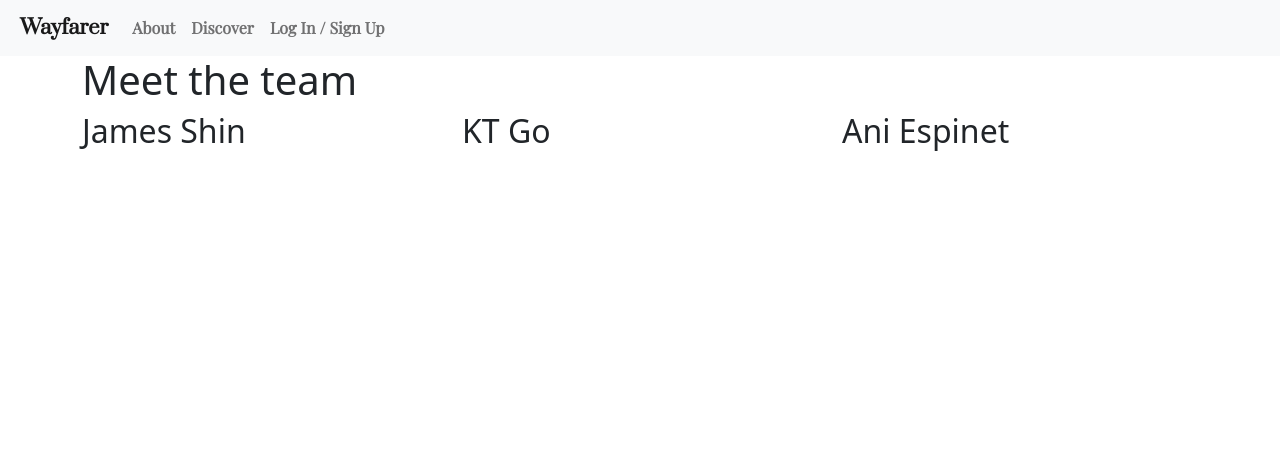
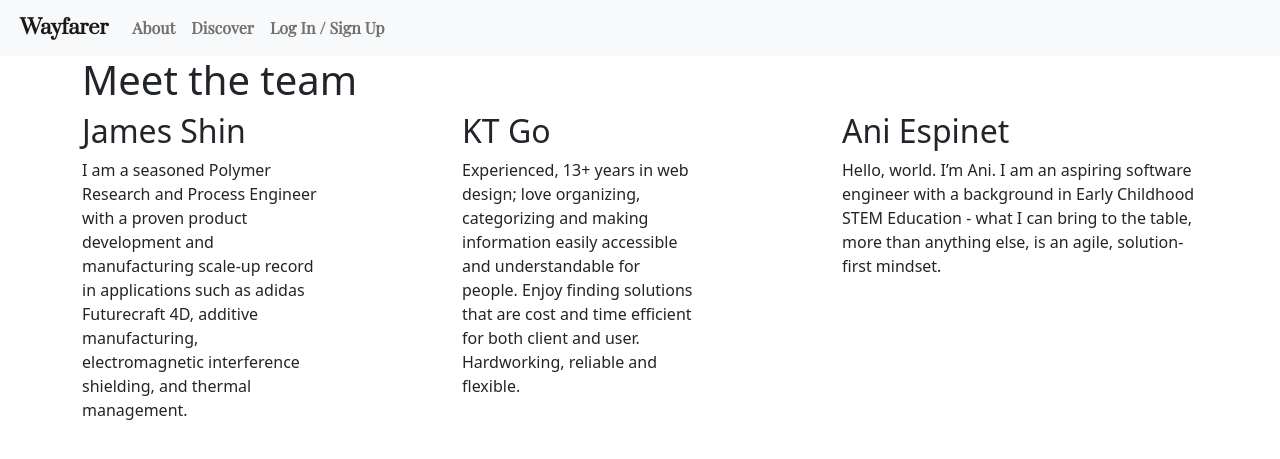
Before and after one commit to Alos222/project_wayfarer, a Django app: page /about/ in a window 1280 px wide. Shown: the top 459 px of the page. Run offline with Django 4.2, Linux system fonts and the light colour scheme; some libraries are stand-ins or nearby versions.

Commit message:
about me progress, added team bios

```diff
--- a/main_app/templates/about.html
+++ b/main_app/templates/about.html
@@ -8,12 +8,15 @@
 <div class="row">
 <div class="col-sm-4">
     <h2>James Shin</h2>
+    <p class="col-sm-8">I am a seasoned Polymer Research and Process Engineer with a proven product development and manufacturing scale-up record in applications such as adidas Futurecraft 4D, additive manufacturing, electromagnetic interference shielding, and thermal management.</p>
 </div>
 <div class="col-sm-4">
     <h2>KT Go</h2>
+    <p class="col-sm-8">Experienced, 13+ years in web design; love organizing, categorizing and making information easily accessible and understandable for people. Enjoy finding solutions that are cost and time efficient for both client and user. Hardworking, reliable and flexible. </p>
 </div>
 <div class="col-sm-4">
     <h2>Ani Espinet</h2>
+    <p>Hello, world. I’m Ani. I am an aspiring software engineer with a background in Early Childhood STEM Education - what I can bring to the table, more than anything else, is an agile, solution-first mindset.</p>
 </div>
 </div>
 
```
